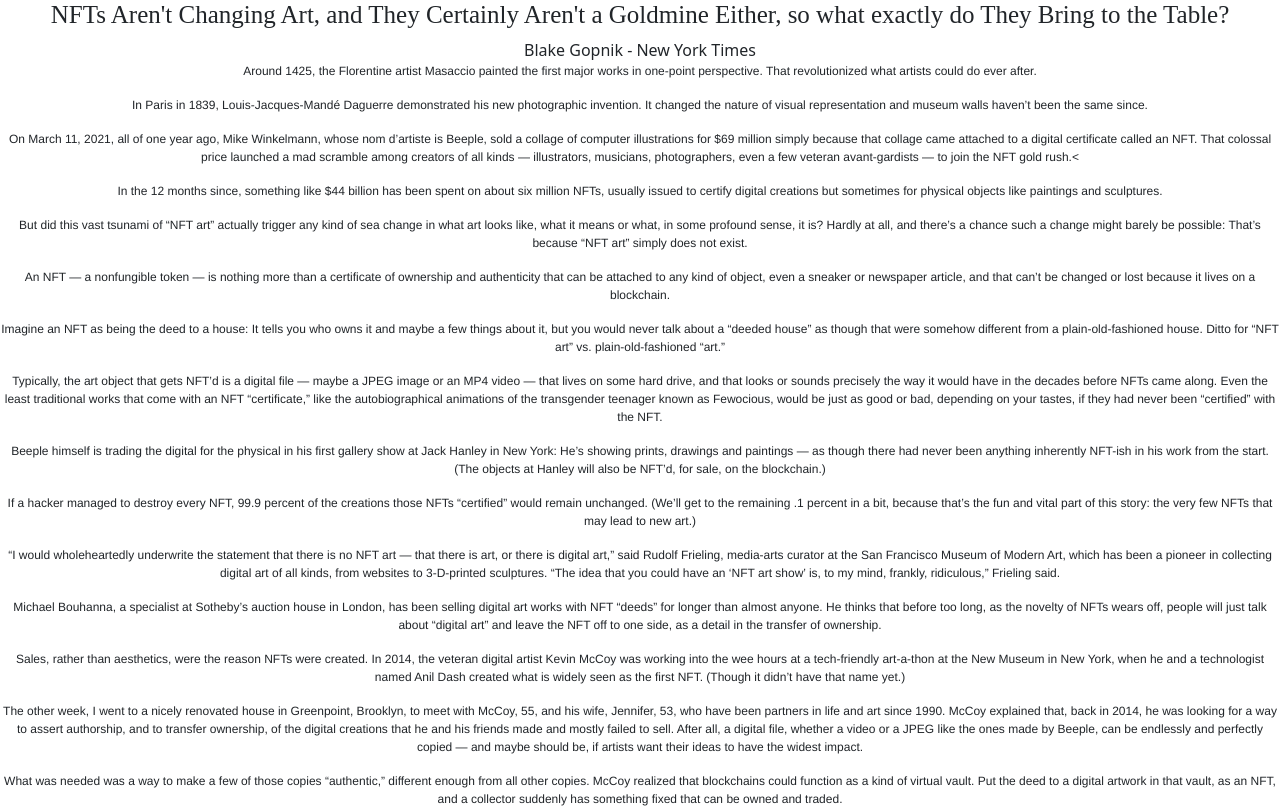
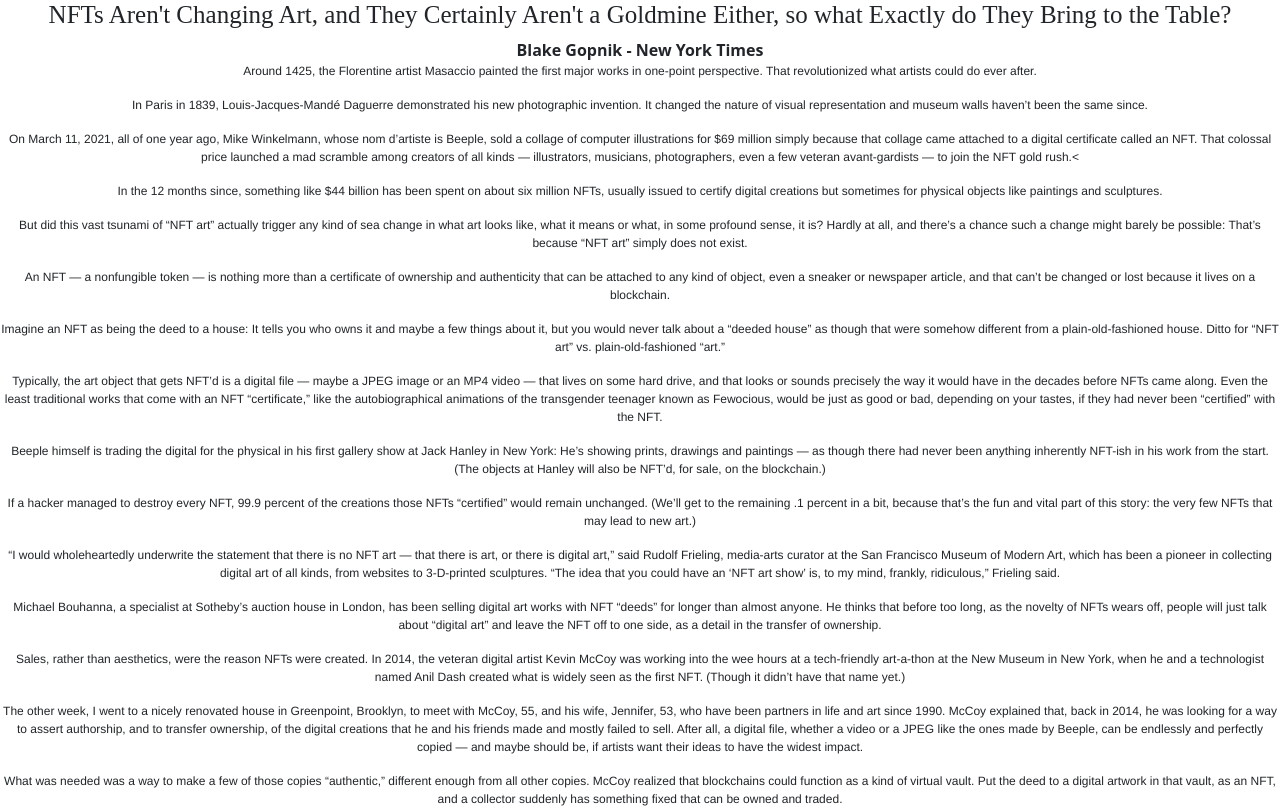
Before and after one commit to Arober22/Roberts-Aidan-Jour-352, a plain HTML site: page midterm/index.html in a window 1280 px wide. Shown: the top 811 px of the page. Drawn offline with nearby package versions, Linux system fonts and the light colour scheme.

Commit message:
what's left of my midterm

```diff
--- a/midterm/index.html
+++ b/midterm/index.html
@@ -2,12 +2,13 @@
 <html lang="en">
 <head>
     <!-- Required meta tags -->
+
     <meta charset="utf-8">
     <meta name="viewport" content="width=device-width, initial-scale=1">
     <title>NFTs Aren't Changing Art, and They Certainly Aren't a Goldmine Either, so what exactly do They Bring to the Table?</title>
     <meta name="description" content="Merrill College of Journalism, UMD">
     <meta name="author" content="Chris Cioffi">
-    <!-- Bootstrap CSS -->
+    <!-- for some reason, none of my Bootstrap CSS  -->
     <link href="https://cdn.jsdelivr.net/npm/bootstrap@5.0.2/dist/css/bootstrap.min.css" rel="stylesheet"          integrity="sha384-EVSTQN3/azprG1Anm3QDgpJLIm9Nao0Yz1ztcQTwFspd3yD65VohhpuuCOmLASjC" crossorigin="anonymous">
   <!-- Add bootstrap icons (it's basically a custom font) -->
       <link rel="stylesheet" href="https://cdn.jsdelivr.net/npm/bootstrap-icons@1.3.0/font/bootstrap-icons.css">
@@ -19,9 +20,9 @@
   <div id="page-wrapper">
 
 
-        <h1>NFTs Aren't Changing Art, and They Certainly Aren't a Goldmine Either, so what exactly do They Bring to the Table?</h1>
+        <h1>NFTs Aren't Changing Art, and They Certainly Aren't a Goldmine Either, so what Exactly do They Bring to the Table?</h1>
 
-        <div id="author.byline"> Blake Gopnik - New York Times </div>
+        <div id= "authorbyline"> Blake Gopnik - New York Times </div>
 
         <p>Around 1425, the Florentine artist Masaccio painted the first major works in one-point perspective. That revolutionized what artists could do ever after.</p>
 
@@ -142,7 +143,8 @@
         <p>As art objects, not all the pieces in “Pieces” have much new to say to a critic, and they certainly didn’t need NFTs to not say it. Taken together, however, they turn the show into a work of “meta-art” — of meta-relational-art — that reflects on what it means to be an artist, a curator, or a collector in our post-Beeple world.</p>
  <!-- Separate Popper and Bootstrap JS goes at the bottom of my body section -->
 
-    <script src="https://cdn.jsdelivr.net/npm/@popperjs/core@2.9.2/dist/umd/popper.min.js" integrity="sha384-IQsoLXl5PILFhosVNubq5LC7Qb9DXgDA9i+tQ8Zj3iwWAwPtgFTxbJ8NT4GN1R8p" crossorigin="anonymous"></script>
+    <script src="https://cdn.jsdelivr.net/npm/@popperjs/core@2.9.2/dist/umd/popper.min.js"
+     integrity="sha384-IQsoLXl5PILFhosVNubq5LC7Qb9DXgDA9i+tQ8Zj3iwWAwPtgFTxbJ8NT4GN1R8p" crossorigin="anonymous"></script>
     <script src="https://cdn.jsdelivr.net/npm/bootstrap@5.0.2/dist/js/bootstrap.min.js" integrity="sha384-cVKIPhGWiC2Al4u+LWgxfKTRIcfu0JTxR+EQDz/bgldoEyl4H0zUF0QKbrJ0EcQF" crossorigin="anonymous"></script>
     </div>
   </body>
--- a/midterm/style.css
+++ b/midterm/style.css
@@ -10,3 +10,6 @@ h1{
   font-family: serif;
   font-size: 25px;
 }
+#authorbyline{
+font-weight: bolder;
+}
```
Also changed, not shown: midterm/nft2.jpeg (added), midterm/nft4.jpeg (added), midterm/nft5.jpeg (added), midterm/nft7.jpeg (added), midterm/nft8.jpeg (added), midterm/nft9.jpeg (added), 2 other files.
